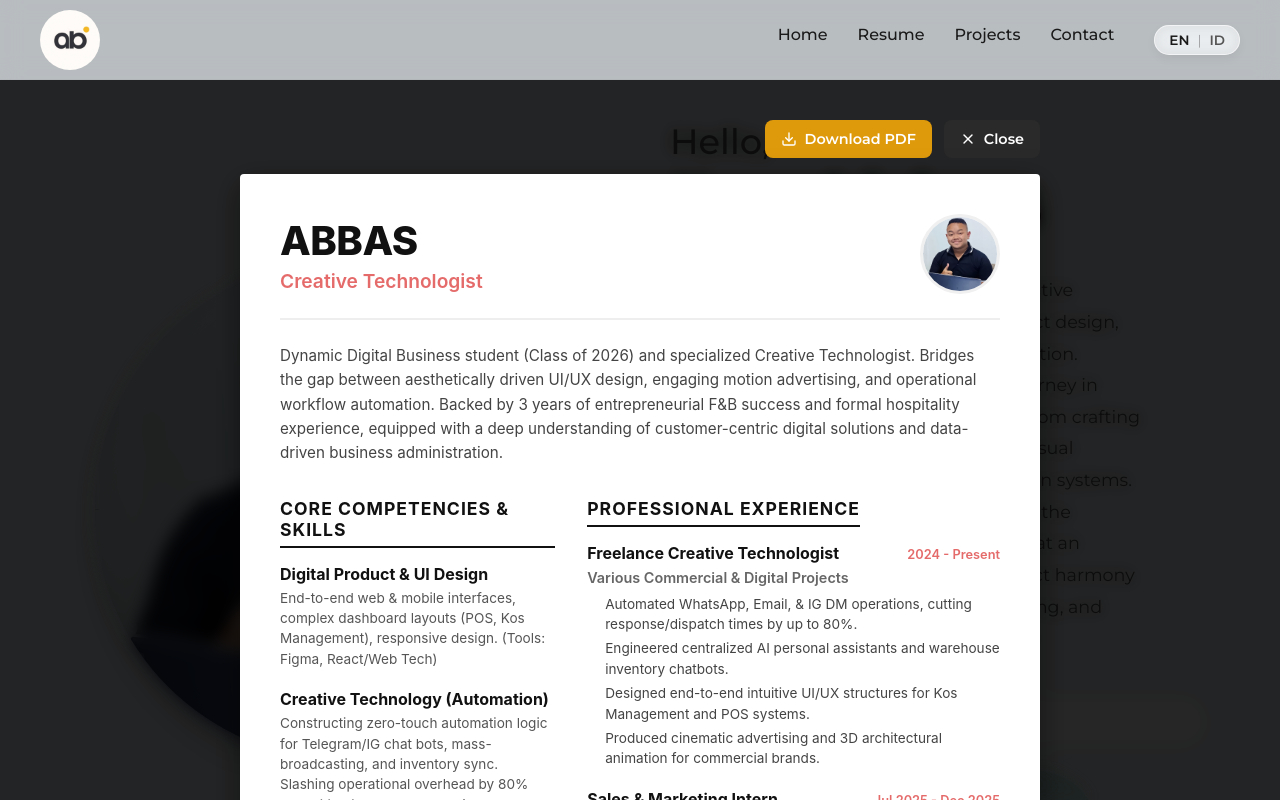
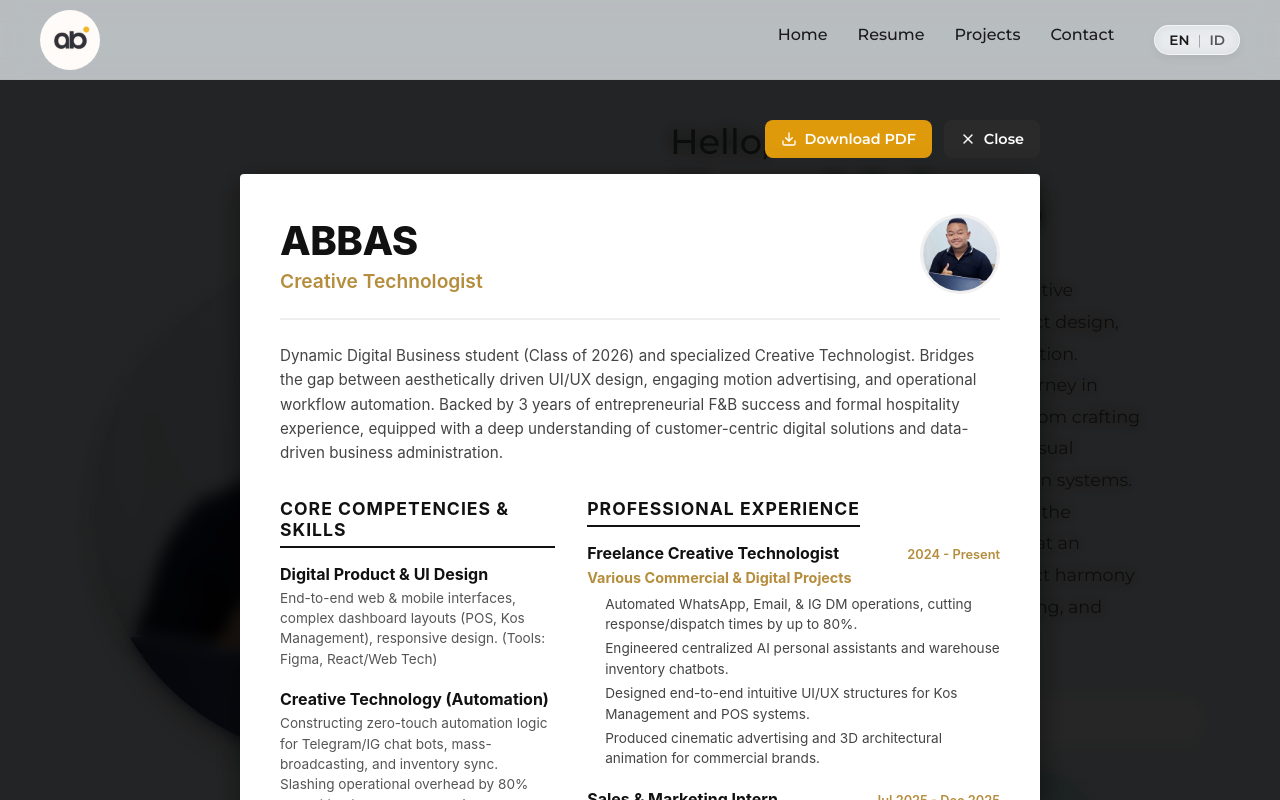
Before and after one commit to Bazzsnack/web-portofolio-abbas, a React (Vite) app: page / in a window 1280 px wide. Both pictures are taken after a click on the button "CV". Shown: the top 800 px of the page. Built offline with nearby package versions, Linux system fonts and the light colour scheme.

Commit message:
feat: implement native html2pdf.js generation and revise typography/colors

```diff
--- a/package.json
+++ b/package.json
@@ -10,6 +10,7 @@
     "preview": "vite preview"
   },
   "dependencies": {
+    "html2pdf.js": "^0.14.0",
     "react": "^19.2.4",
     "react-dom": "^19.2.4",
     "react-router-dom": "^7.14.0"
--- a/src/components/CVModal.css
+++ b/src/components/CVModal.css
@@ -83,7 +83,7 @@
   border-radius: 4px;
   padding: 40px;
   box-shadow: 0 10px 30px rgba(0,0,0,0.5);
-  font-family: 'Inter', system-ui, -apple-system, sans-serif;
+  font-family: 'SF Pro Display', -apple-system, BlinkMacSystemFont, 'Segoe UI', Roboto, Helvetica, Arial, sans-serif;
   text-align: left;
 }
 
@@ -114,7 +114,7 @@
 .cv-role {
   font-size: 1.2rem;
   font-weight: 600;
-  color: #e56b6b; /* Accent color mimicking resume color */
+  color: #b58d3d; /* kuning puyeh elegan muting gold */
   margin: 4px 0 0 0;
 }
 
@@ -201,14 +201,14 @@
 .cv-item-period {
   font-size: 0.8rem;
   font-weight: 600;
-  color: #e56b6b;
+  color: #b58d3d; /* kuning puyeh */
   white-space: nowrap;
 }
 
 .cv-item-subtitle {
   font-size: 0.9rem;
-  font-weight: 600;
-  color: #666;
+  font-weight: 700;
+  color: #b58d3d; /* Instansi kuning puyeh */
   margin-bottom: 8px;
 }
 
--- a/src/components/CVModal.jsx
+++ b/src/components/CVModal.jsx
@@ -14,8 +14,19 @@ export default function CVModal({ isOpen, onClose }) {
   const experiences = cv.experiences || [];
   const education = cv.education || [];
 
-  const handlePrint = () => {
-    window.print();
+  const handleDownload = (e) => {
+    e.preventDefault();
+    const element = document.getElementById('cv-printable-area');
+
+    const opt = {
+      margin:       [10, 0, 10, 0], // Margin aman atas-bawah
+      filename:     'CV_Abbas_Creative_Technologist.pdf',
+      image:        { type: 'jpeg', quality: 0.98 },
+      html2canvas:  { scale: 2, useCORS: true },
+      jsPDF:        { unit: 'mm', format: 'a4', orientation: 'portrait' }
+    };
+
+    html2pdf().set(opt).from(element).save();
   };
 
   return (
@@ -24,10 +35,10 @@ export default function CVModal({ isOpen, onClose }) {
 
         {/* Action Bar */}
         <div className="cv-action-bar">
-          <a className="cv-btn cv-btn-print" href="/CV_Abbas.pdf" download="CV_Abbas_Creative_Technologist.pdf">
+          <button className="cv-btn cv-btn-print" onClick={handleDownload}>
             <svg viewBox="0 0 24 24" fill="none" stroke="currentColor" strokeWidth="2" strokeLinecap="round" strokeLinejoin="round" className="cv-icon"><path d="M21 15v4a2 2 0 0 1-2 2H5a2 2 0 0 1-2-2v-4"></path><polyline points="7 10 12 15 17 10"></polyline><line x1="12" y1="15" x2="12" y2="3"></line></svg>
             {cv.downloadText || "Download PDF"}
-          </a>
+          </button>
           <button className="cv-btn cv-btn-close" onClick={onClose}>
             <svg viewBox="0 0 24 24" fill="none" stroke="currentColor" strokeWidth="2" strokeLinecap="round" strokeLinejoin="round" className="cv-icon"><line x1="18" y1="6" x2="6" y2="18"></line><line x1="6" y1="6" x2="18" y2="18"></line></svg>
             {cv.closeText || "Close"}
```
Also changed, not shown: 1 other file (tests, documents, lock files or other folders).
